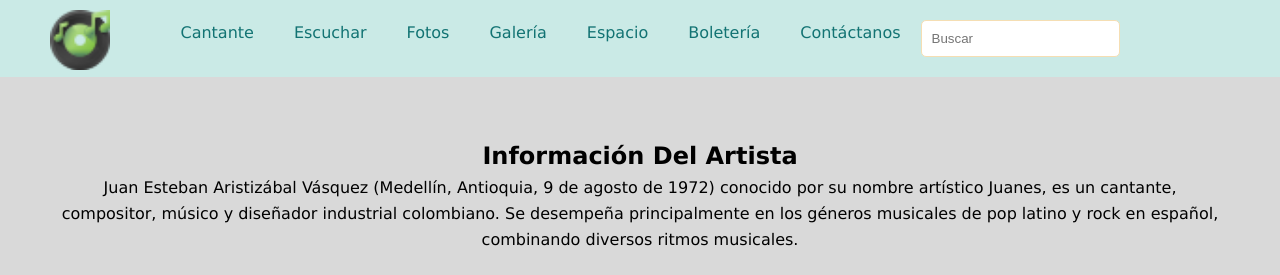
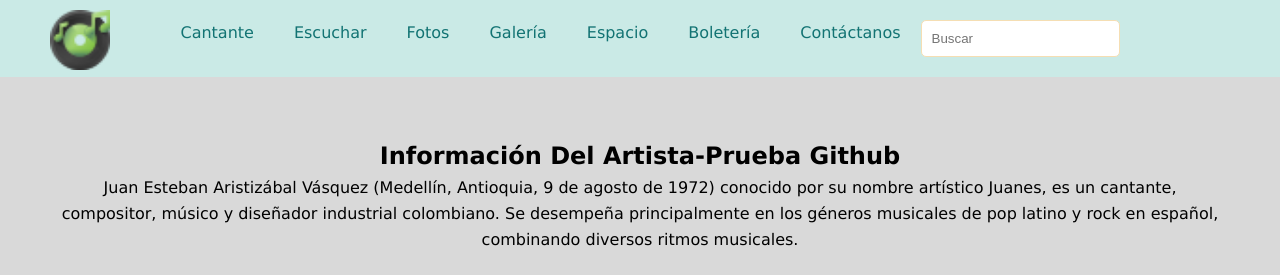
Before and after one commit to emperezm/Demo1, a website: page Página web/index.html in a window 1280 px wide. Shown: the top 275 px of the page. Drawn offline with Linux system fonts and the light colour scheme.

Commit message:
Prueba de los cambios en github

```diff
--- a/Página web/index.html
+++ b/Página web/index.html
@@ -34,7 +34,7 @@
      <main class="main-container">
         <!-- Contenido textual a un lado -->
          <section class="content" id="Artista" >
-            <h1>Información Del Artista</h1>
+            <h1>Información Del Artista-Prueba Github</h1>
             <p>Juan Esteban Aristizábal Vásquez (Medellín, Antioquia, 9 de agosto de 1972) conocido por su nombre artístico Juanes, es un cantante, compositor, músico y diseñador industrial colombiano. Se desempeña principalmente en los géneros musicales de pop latino y rock en español, combinando diversos ritmos musicales.</p><br>
             <section class="video" id="Videos">
                 <h2>
```
